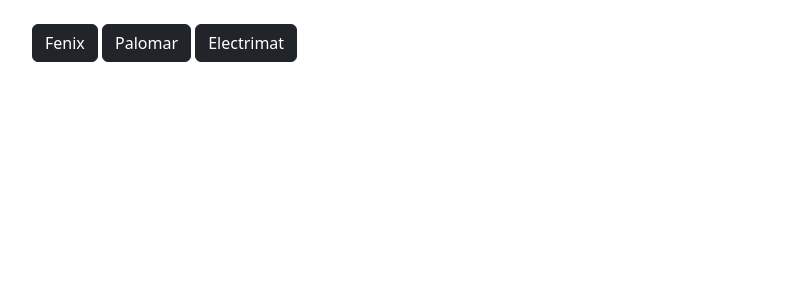
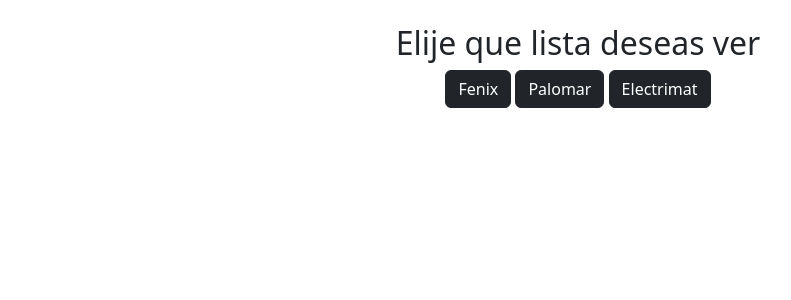
Before and after one commit to ValentinoSimon/FerreMisNietos, a Django app: page / in a window 1280 px wide. Shown: the part 56-356 px from the top of the page, without its empty margins (62-853 px from the left). Run offline with Django 5.2, Linux system fonts and the light colour scheme.

Commit message:
changes in project

```diff
--- a/templates/base/base.html
+++ b/templates/base/base.html
@@ -1,7 +1,7 @@
 {% load static %}
 <html lang="es">
 <head>
-    <title>Blog Bridge</title>
+    <title>Ferreteria Mis Nietos</title>
     <meta name="description" content="Compra la casa de tus sueños">
     <meta name="keywords" content="ecommerce,market">
     <!-- Bootstrap - https://getbootstrap.com/ -->
--- a/templates/eleccion_lista.html
+++ b/templates/eleccion_lista.html
@@ -3,10 +3,17 @@
 
     {% block content %}
 
-    <div class="container">
+    <div class="container-list">
+        <H2>Elije que lista deseas ver</H2>
         <a href="{% url 'listar_productos_fenix' %}" class="btn btn-dark">Fenix</a>
         <a href="{% url 'listar_productos_palomar' %}" class="btn btn-dark">Palomar</a>
         <a href="{% url 'listar_productos_electrimat' %}" class="btn btn-dark">Electrimat</a>
     </div>
 
+    <style>
+        .container-list{
+            text-align: center;
+        }
+    </style>
+
 {% endblock %}
--- a/templates/listar_productos_fenix.html
+++ b/templates/listar_productos_fenix.html
@@ -8,7 +8,7 @@
                 <button type="submit">Subir</button>
             </form>
             <div class="btn-container">
-                <a href="{% url 'listar_productos_fenix' %}" class="btn btn-outline-dark">Ver Lista Electrimat</a>
+                <a href="{% url 'listar_productos_electrimat' %}" class="btn btn-outline-dark">Ver Lista Electrimat</a>
                 <a href="{% url 'listar_productos_palomar' %}" class="btn btn-outline-dark">Ver Lista Palomar</a>
             </div>
             <h1 class="title">LISTA DE PRODUCTOS FENIX</h1>
--- a/templates/listar_productos_palomar.html
+++ b/templates/listar_productos_palomar.html
@@ -8,8 +8,8 @@
             <button type="submit">Subir</button>
         </form>
         <div class="btn-container">
-            <a href="{% url 'listar_productos_fenix' %}" class="btn btn-outline-dark">Ver Lista Electrimat</a>
-            <a href="{% url 'listar_productos_palomar' %}" class="btn btn-outline-dark">Ver Lista Palomar</a>
+            <a href="{% url 'listar_productos_electrimat' %}" class="btn btn-outline-dark">Ver Lista Electrimat</a>
+            <a href="{% url 'listar_productos_fenix' %}" class="btn btn-outline-dark">Ver Lista Fenix</a>
         </div>
         <h1 class="title">LISTA DE PRODUCTOS PALOMAR</h1>
         <table class="tabla">
```
